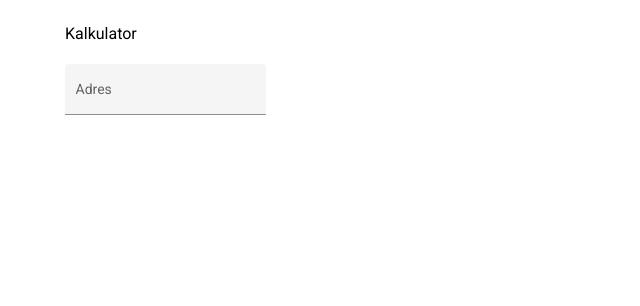
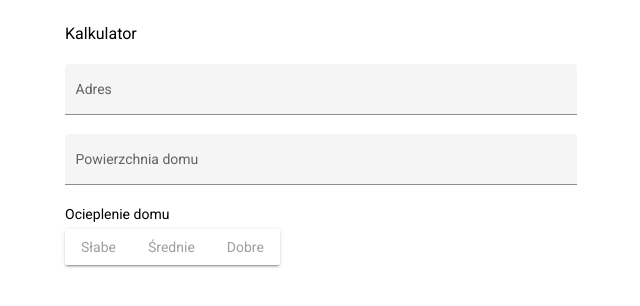
Before and after one commit to lkierepka/PFR, an Angular app: page / in a window 1280 px wide. Shown: the top 306 px of the page, without its empty margins (211-851 px from the left). Built offline with nearby package versions, Linux system fonts and the light colour scheme.

Commit message:
add number input and toggle button

```diff
--- a/src/app/app.module.ts
+++ b/src/app/app.module.ts
@@ -6,6 +6,7 @@ import { AppComponent } from './app.component';
 import { BrowserAnimationsModule } from '@angular/platform-browser/animations';
 import { CalculatorFormComponent } from './calculator-form/calculator-form.component';
 import { MatInputModule } from '@angular/material/input';
+import { MatButtonToggleModule } from '@angular/material/button-toggle';
 
 @NgModule({
   declarations: [
@@ -16,7 +17,8 @@ import { MatInputModule } from '@angular/material/input';
     BrowserModule,
     AppRoutingModule,
     BrowserAnimationsModule,
-    MatInputModule
+    MatInputModule,
+    MatButtonToggleModule
   ],
   providers: [],
   bootstrap: [AppComponent]
--- a/src/app/calculator-form/calculator-form.component.html
+++ b/src/app/calculator-form/calculator-form.component.html
@@ -3,5 +3,17 @@
         <mat-label>Adres</mat-label>
         <input matInput>
     </mat-form-field>
-    <br>
+
+    <mat-form-field appearance="fill">
+        <mat-label>Powierzchnia domu</mat-label>
+        <input type="number" min="30" max="400" matInput>
+    </mat-form-field>
+
+    <mat-label class="bottom-margin-5">Ocieplenie domu</mat-label>
+    <mat-button-toggle-group name="thermalInsulation" appearance="legacy">
+        <mat-button-toggle value="poor">Słabe</mat-button-toggle>
+        <mat-button-toggle value="medium">Średnie</mat-button-toggle>
+        <mat-button-toggle value="good">Dobre</mat-button-toggle>
+    </mat-button-toggle-group>
+
 </div>
--- a/src/app/calculator-form/calculator-form.component.scss
+++ b/src/app/calculator-form/calculator-form.component.scss
@@ -0,0 +1,13 @@
+.calculator-form {
+    display: flex;
+    flex-direction: column;
+    width: 50%;
+}
+
+mat-button-toggle-group {
+    width: min-content;
+}
+
+.bottom-margin-5 {
+    margin-bottom: 5px;
+}
```
